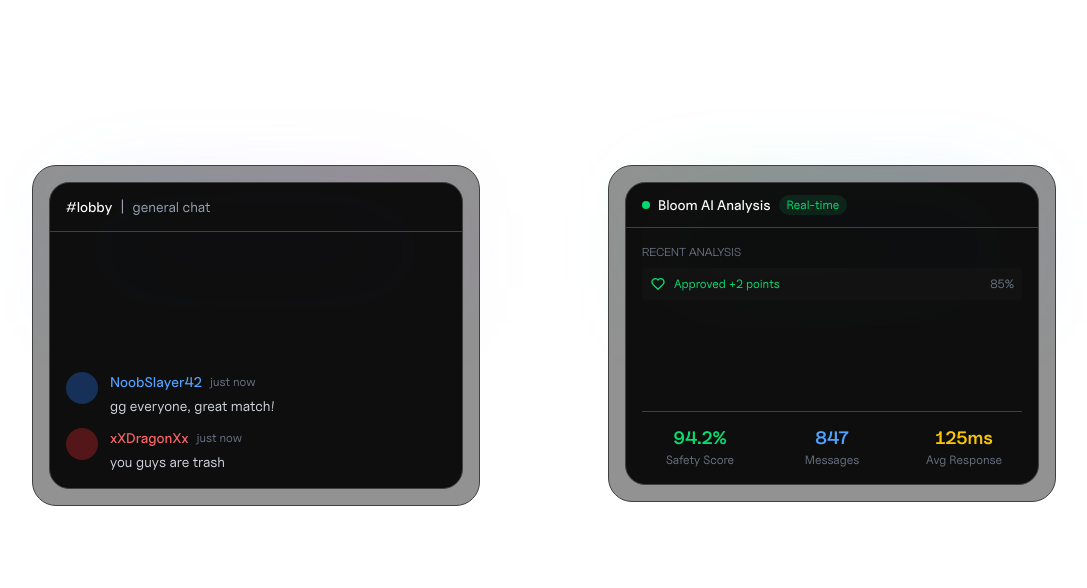
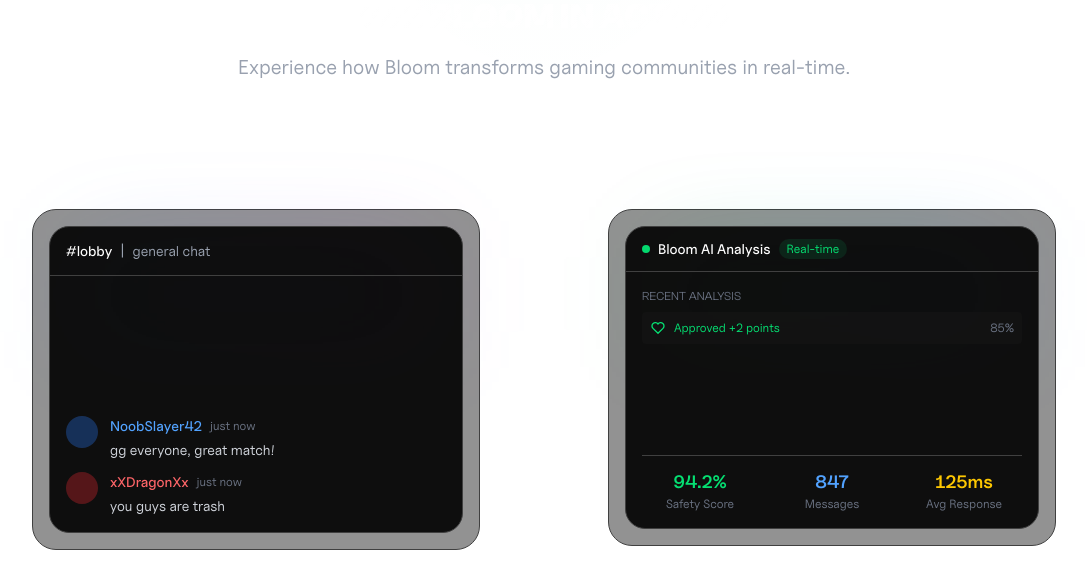
Before and after one commit to katjpg/bloom-ai-dashboard, a Next.js app in the folder landing/: page / in a window 1280 px wide. Shown: the part 1558-2146 px from the top of the page, without its empty margins (96-1183 px from the left). Built offline with nearby package versions, Linux system fonts and the light colour scheme.

Commit message:
subtitle paragraph for demo section

```diff
--- a/landing/src/components/demo/index.tsx
+++ b/landing/src/components/demo/index.tsx
@@ -13,7 +13,7 @@
       {/* Section Title */}
       <Container>
         <h2
-          className="text-center uppercase font-bold text-balance text-3xl md:text-5xl mb-16 md:mb-20"
+          className="text-center uppercase font-bold text-balance text-3xl md:text-5xl mb-4"
           style={{
             fontFamily: 'var(--font-clash-grotesk)',
             background: 'linear-gradient(to right bottom, rgb(255, 255, 255) 30%, rgba(255, 255, 255, 0.55))',
@@ -24,6 +24,12 @@
         >
           See Bloom in Action
         </h2>
+        <p
+          className="text-center text-gray-400 text-lg md:text-xl mb-16 md:mb-20 max-w-2xl mx-auto"
+          style={{ fontFamily: 'var(--font-uncut-sans)' }}
+        >
+          Experience how Bloom transforms gaming communities in real-time.
+        </p>
       </Container>
 
       {/* Demo Grid */}
```
